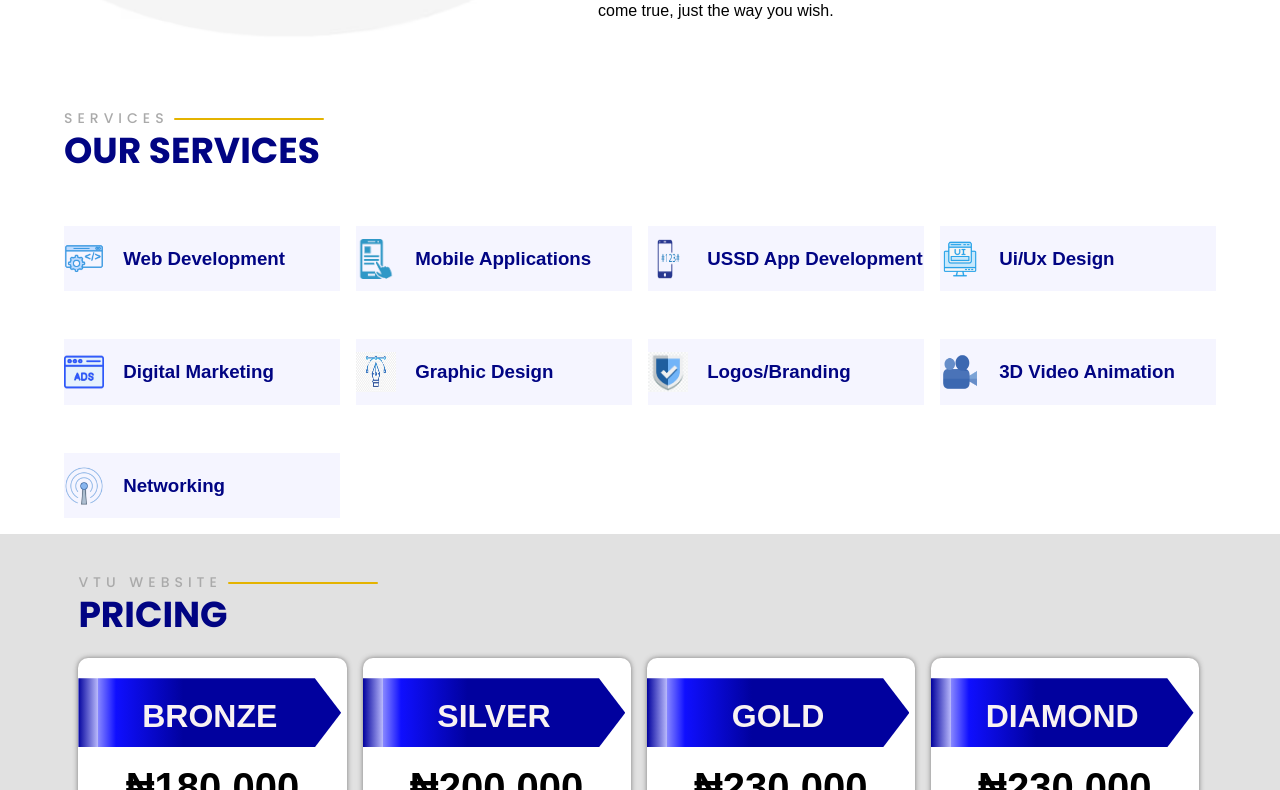
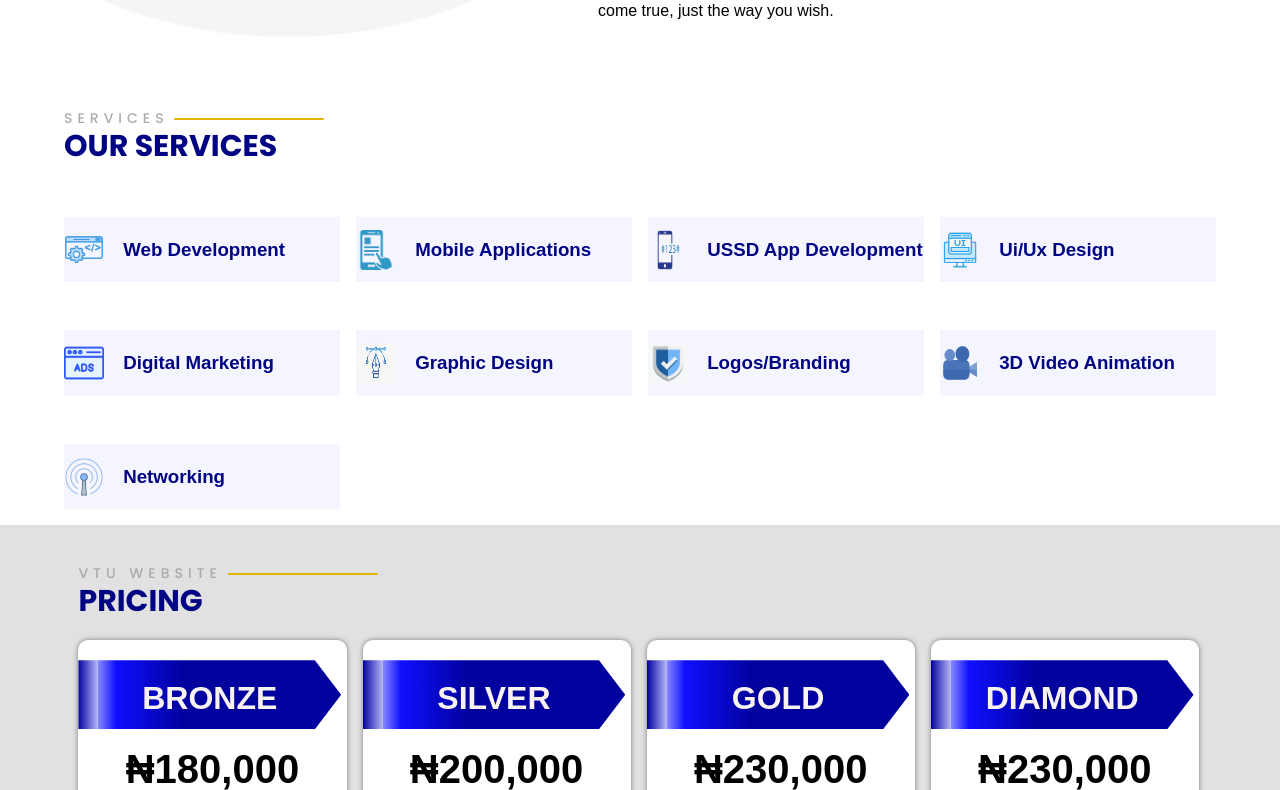
Before and after one commit to sirtims/TechCycle, a React (Vite) app: page / in a window 1280 px wide. Shown: the part 1350-2140 px from the top of the page. Built offline with nearby package versions, Linux system fonts and the light colour scheme.

Commit message:
service h1

```diff
--- a/src/services.css
+++ b/src/services.css
@@ -9,13 +9,13 @@
 }
 
 .services_header h1 {
-   font-size: 36px;
+   font-size: 30px;
    font-weight: 700;
    font-style: normal;
    text-transform: uppercase;
    font-family: "Poppins", sans-serif;
    color: #010483;
-   /* letter-spacing: 2px; */
+
 }
 
 .services_header h2 {
```
